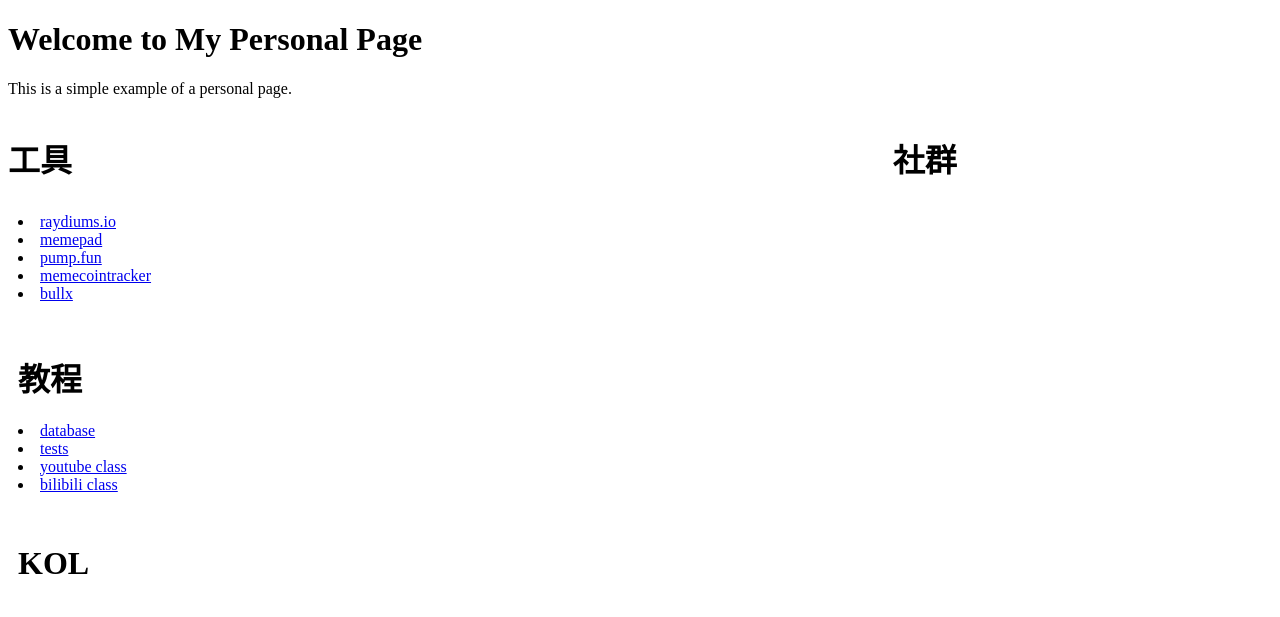
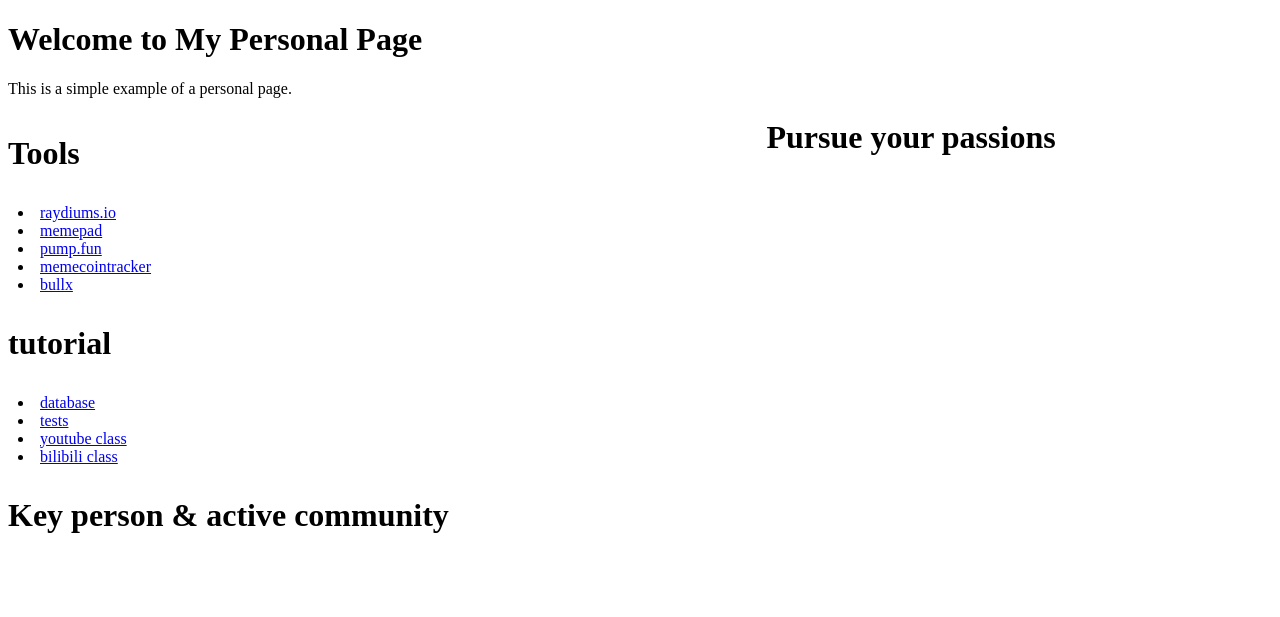
Before and after one commit to x9527x1024x/x9527x1024x.github.io, a plain HTML site: page index.html in a window 1280 px wide. Drawn offline with Linux system fonts and the light colour scheme.

Commit message:
change the title

```diff
--- a/index.html
+++ b/index.html
@@ -33,7 +33,7 @@
     <h1>Welcome to My Personal Page</h1>
     <p>This is a simple example of a personal page.</p>
     <div class="left">
-        <h1>工具</h1>
+        <h1>Tools</h1>
         <div>
             <table>
                 <thead>
@@ -48,22 +48,24 @@
                 </tbody>
             </table>
         </div>
+        <h1>tutorial</h1>
         <div>
             <!-- 左边第二个div内容 -->
-            <h1>教程</h1>
             <li><a href="https://whalerlab.notion.site/33b3669d53c1448abee44bdeefe57c4d">database</a></li>
             <li><a href="https://alpha.talentre.com/exercise/detail/15">tests</a></li>
             <li><a href="https://www.youtube.com/playlist?list=PLxIjsb0DyS6OdF8o1iXcVnVILU5a1GBNV">youtube class</a></li>
             <li><a href="https://space.bilibili.com/3493132131895419/channel/collectiondetail?sid=1417653">bilibili class</a></li>
         </div>
+        <h1>Key person & active community</h1>
         <div>
             <!-- 左边第三个div内容 -->
-            <h1>KOL</h1>
+
         </div>
     </div>
+    <h1>Pursue your passions</h1>
     <div class="right">
         <!-- 右边div内容 -->
-        <h1>社群</h1>
+
     </div>
 </body>
 </html>
```
